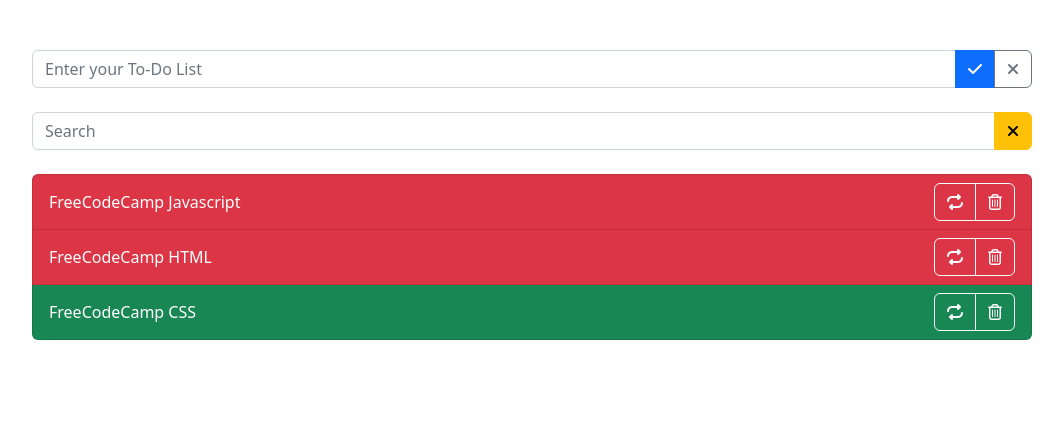
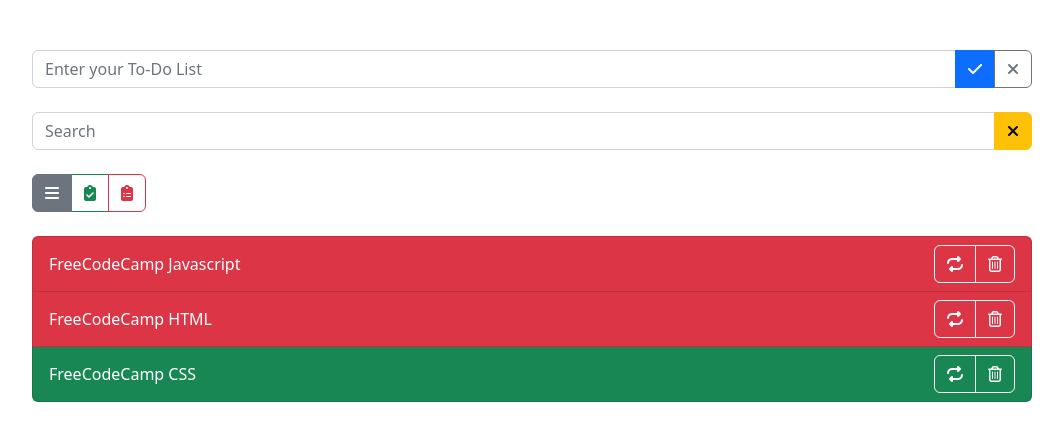
Before and after one commit to conicuznhm/ReactWorkshop, a React (Create React App) app: page / in a window 1280 px wide. Shown: the top 440 px of the page, without its empty margins (108-1171 px from the left). Built offline with nearby package versions, Linux system fonts and the light colour scheme.

Commit message:
update: add <FilterStatus /> UI

```diff
--- a/src/App.js
+++ b/src/App.js
@@ -4,6 +4,7 @@
 import InputToDo from './component/InputToDo';
 import ListItems from './component/ListItems';
 import SearchForm from './component/SearchForm';
+import FilterStatus from './component/FilterStatus';
 
 function App() {
   // defaul data
@@ -15,7 +16,7 @@
 
   // state declaration
   const [items, setItems] = useState(DefaultItems);     // for database
-  const [showItems, setShowItems] = useState(items);     // for database
+  const [showItems, setShowItems] = useState(items);    // for database
 
   // to update both state together
   const setAllState = (value) => {
@@ -43,15 +44,15 @@
   // edit mode --- action when click 'Done' or 'Change' button
   const handleUpdateItem = (id, updateValue) => {
     const idx = items.findIndex(item => item.id === id);
-    const tempArr = [...items];                                           // clone [items] array
-    tempArr[idx] = {...tempArr[idx], ...updateValue};                     // merge object, the right one will replace if have same key
+    const tempArr = [...items];                                             // clone [items] array
+    tempArr[idx] = { ...tempArr[idx], ...updateValue };                     // merge object, the right one will replace if have same key
 
     const idxShow = showItems.findIndex(item => item.id === id);
-    const tempArrShow = [...showItems];                                  // clone [showItems] array
-    tempArrShow[idxShow] = {...tempArrShow[idxShow], ...updateValue};    // merge object, the right one will replace if have same key
+    const tempArrShow = [...showItems];                                     // clone [showItems] array
+    tempArrShow[idxShow] = { ...tempArrShow[idxShow], ...updateValue };     // merge object, the right one will replace if have same key
 
-    setItems(tempArr);                                                   // update [items] with [tempArr]
-    setShowItems(tempArrShow);                                           // update [showItems] with [tempArrShow]
+    setItems(tempArr);                                                      // update [items] with [tempArr]
+    setShowItems(tempArrShow);                                              // update [showItems] with [tempArrShow]
   }
   // --------------------------------------------------------------------------------------------
 
@@ -68,8 +69,10 @@
     <div className='container' style={{ width: '80%', margin: '50px auto' }}>
       <InputToDo handleAddItem={handleAddItem} />
       <br />
-      <SearchForm onChange={handleSearchItem}/>
-
+      <SearchForm onChange={handleSearchItem} />
+      <br />
+      <FilterStatus />
+      <br />
       <br />
 
       <ListItems
--- /dev/null
+++ b/src/component/FilterStatus.js
@@ -0,0 +1,52 @@
+import { useState } from "react";
+
+const FilterStatus = () => {
+    const [filterStatus, setFilterStatus] = useState('all');
+
+    const handleChangeFilter = (e) => e.target.checked && setFilterStatus(e.target.value);
+
+    return (
+        <div className="btn-group" role="group">
+            <input
+                type="radio"
+                className="btn-check"
+                name="btnradio"
+                id="btnradio1"
+                value='all'
+                checked={filterStatus === 'all'}
+                onChange={handleChangeFilter}
+            />
+            <label className="btn btn-outline-secondary" htmlFor="btnradio1">
+                <i className="fa-solid fa-bars"></i>
+            </label>
+
+            <input
+                type="radio"
+                className="btn-check"
+                name="btnradio"
+                id="btnradio2"
+                value='done'
+                checked={filterStatus === 'done'}
+                onChange={handleChangeFilter}
+            />
+            <label className="btn btn-outline-success" htmlFor="btnradio2">
+                <i className="fa-solid fa-clipboard-check"></i>
+            </label>
+
+            <input
+                type="radio"
+                className="btn-check"
+                name="btnradio"
+                id="btnradio3"
+                value='notDone'
+                checked={filterStatus === 'notDone'}
+                onChange={handleChangeFilter}
+            />
+            <label className="btn btn-outline-danger" htmlFor="btnradio3">
+                <i className="fa-solid fa-clipboard-list"></i>
+            </label>
+        </div>
+    );
+}
+
+export default FilterStatus;
```
